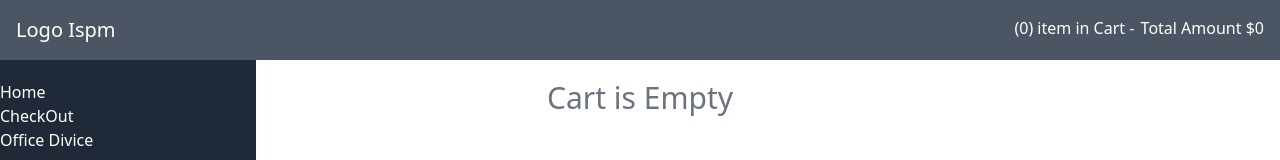
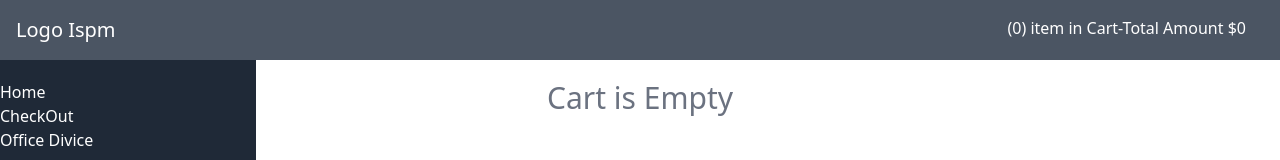
Before and after one commit to SandeepYadav99/FRONTEND-PRACTICAL-TEST, a React (Create React App) app: page /checkout in a window 1280 px wide. Shown: the top 160 px of the page. Built offline with nearby package versions, Linux system fonts and the light colour scheme.

Commit message:
[fix] Header

```diff
--- a/src/app/components/Header.tsx
+++ b/src/app/components/Header.tsx
@@ -1,7 +1,7 @@
-import CheckOut from "../pages/CheckOut/CheckOut";
 import { RootState } from "../store/store";
 import Sidebar from "./SideBar";
 import { useSelector } from 'react-redux'
+
 const Header = (): JSX.Element => {
     const subtotal = useSelector((state: RootState) => state.cart.subtotal);
     const cartItems = useSelector((state: RootState) => state.cart.items);
@@ -11,9 +11,9 @@ const Header = (): JSX.Element => {
         <>
             <header className="flex justify-between p-4 w-[100%] fixed top-0 z-10 bg-gray-600 text-white">
                 <h1 className="black text-xl">Logo Ispm</h1>
-                <div className="flex w-[20%] justify-between">
-                    <p><span>({totalQuantity})</span> item in Cart - </p>
-                    <span>Total Amount ${subtotal}</span>
+                <div className="flex w-[22%] justify-around">
+                    <p><span>({totalQuantity})</span> item in Cart-<span>Total Amount ${subtotal}</span></p>
+
                 </div>
             </header>
             <aside className="w-64 top-0 bg-gray-800 text-white fixed h-screen m">
```
